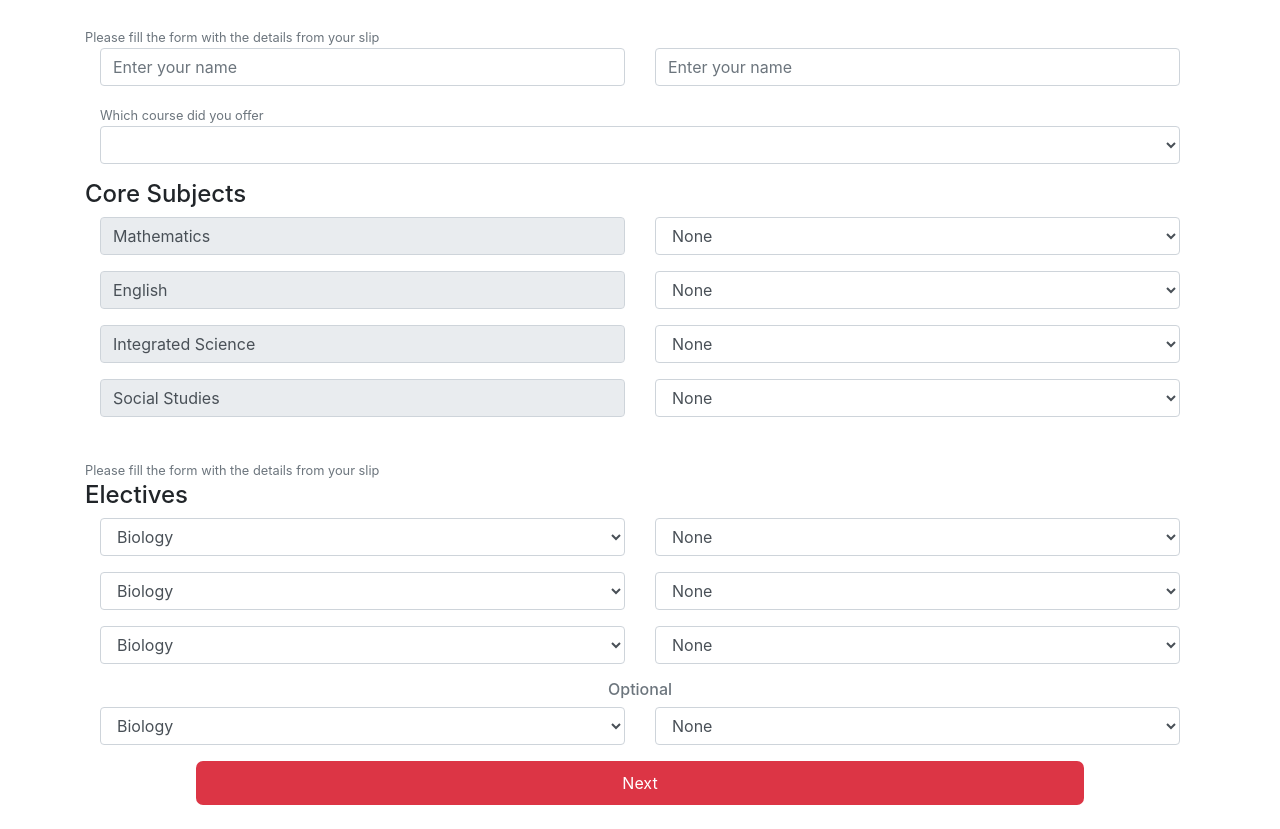
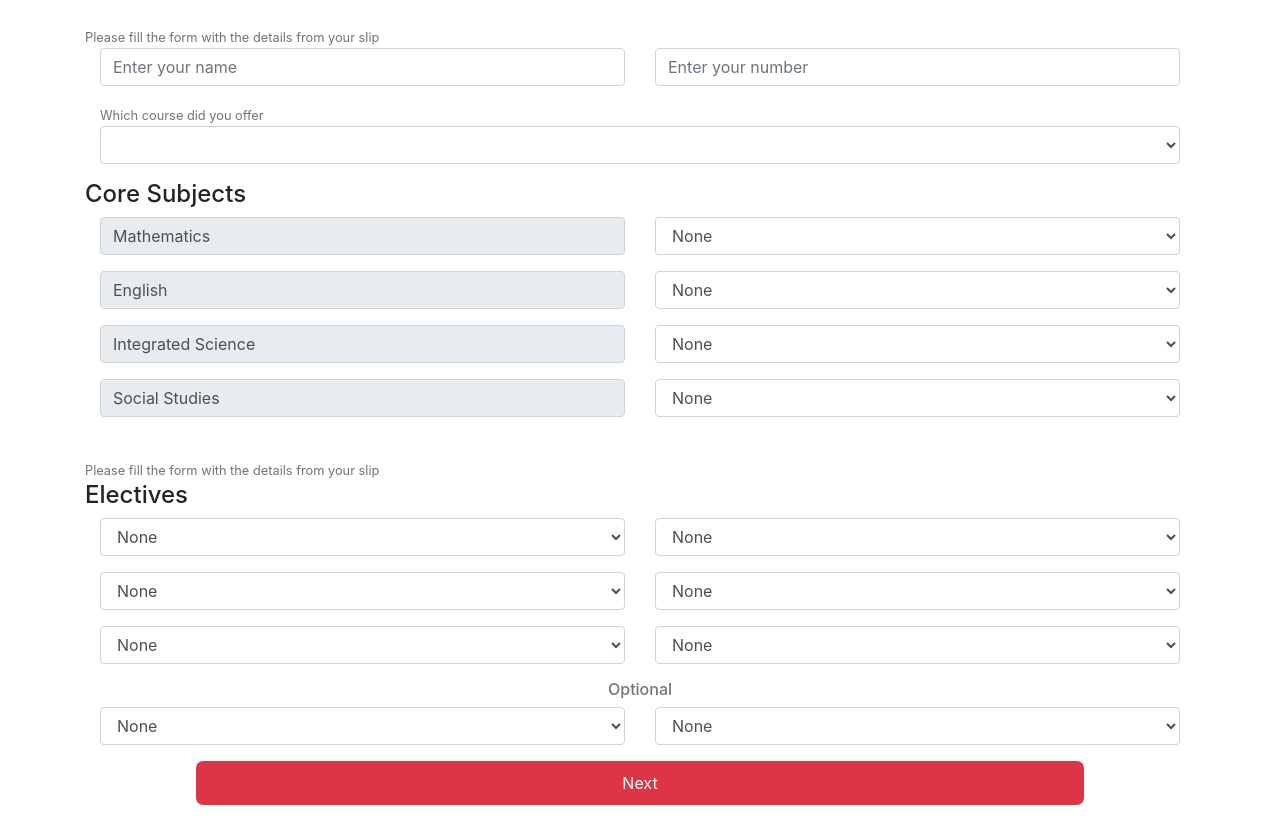
Before and after one commit to Kweku7k/eligibility, a Flask app: page / in a window 1280 px wide. Shown: the part 58-887 px from the top of the page. Run offline with Flask 2, Linux system fonts and the light colour scheme; data comes from the database, SQL or seed files in the repository; both versions use the stored data as it was after the commit; data that the repository does not hold is empty; some libraries are stand-ins or nearby versions.

Commit message:
update all

```diff
--- a/app/forms.py
+++ b/app/forms.py
@@ -26,14 +26,14 @@ class Checker(FlaskForm):
     scienceScore = SelectField('Science', choices=[(grade, grade) for grade in grades])
     socialScore = SelectField('Social', choices=[(grade, grade) for grade in grades])
 
-    el1 = SelectField('El1', choices=[(elective.name, elective.name) for elective in Electives.query.all()])
-    el1grade = SelectField('El1Grade', choices=[(grade, grade) for grade in grades])
+    el1 = SelectField('El1', validators=[DataRequired(), NoneOf(['None'],'Please fill this')], default='None', choices=[(elective.name, elective.name) for elective in Electives.query.all()])
+    el1grade = SelectField('El1Grade', validators=[DataRequired(), NoneOf(['None'],'Please fill this')], default='None', choices=[(grade, grade) for grade in grades])
 
-    el2 = SelectField('el2', choices=[(elective.name, elective.name) for elective in Electives.query.all()])
-    el2grade = SelectField('el2Grade', choices=[(grade, grade) for grade in grades])
+    el2 = SelectField('el2', validators=[DataRequired(), NoneOf(['None'],'Please fill this')], default='None', choices=[(elective.name, elective.name) for elective in Electives.query.all()])
+    el2grade = SelectField('el2Grade', validators=[DataRequired(), NoneOf(['None'],'Please fill this')], default='None', choices=[(grade, grade) for grade in grades])
 
-    el3 = SelectField('el3', choices=[(elective.name, elective.name) for elective in Electives.query.all()])
-    el3grade = SelectField('el3Grade', choices=[(grade, grade) for grade in grades])
+    el3 = SelectField('el3', validators=[DataRequired(), NoneOf(['None'],'Please fill this')], default='None', choices=[(elective.name, elective.name) for elective in Electives.query.all()])
+    el3grade = SelectField('el3Grade',validators=[DataRequired(), NoneOf(['None'],'Please fill this')], default='None', choices=[(grade, grade) for grade in grades])
 
-    el4 = SelectField('el4', choices=[(elective.name, elective.name) for elective in Electives.query.all()])
-    el4grade = SelectField('el4Grade', choices=[(grade, grade) for grade in grades])
+    el4 = SelectField('el4', default='None', choices=[(elective.name, elective.name) for elective in Electives.query.all()])
+    el4grade = SelectField('el4Grade', default=('None','F9'), choices=[(grade, grade) for grade in grades])
--- a/app/routes.py
+++ b/app/routes.py
@@ -32,6 +32,10 @@ def creditPass(el1,el2,el3,el4):
 
     print("Checking Passed Subjects")
     for i in [el1,el2,el3,el4]:
+        print("i")
+        print(i)
+        print(len(i))
+        print(type(i))
         if int(i[-1]) <= passFigure:
             passed.append(i)
             print('Elective ' + i + ' passed')
@@ -802,8 +806,11 @@ def home():
             el3grade = form.el3grade.data
             # --------------------------------
             el4 = form.el4.data
-            el4grade = form.el4grade.data
-
+            print("EL4 FORM DATA")
+            if form.el4grade.data == 'None ' or form.el4grade.data == None:
+                el4grade = 'F9'
+            else:
+                el4grade = form.el4grade.data
             # --------------------------------
             electivesArray.append(el1)
             electivesArray.append(el2)
@@ -991,8 +998,7 @@ def home():
 
         else:
             print(form.errors)
-            print("form.courseOffered.errors")
-            print(form.courseOffered.errors)
+            sendtelegram("VALIDATION ERROR" + '\n' + str(form.errors))
             flash(f'There was a problem please try again','danger')
 
 
--- a/app/templates/index.html
+++ b/app/templates/index.html
@@ -35,7 +35,7 @@
         <div class="col">
           <div class="form-group">
 
-            {{ form.number(class="form-control", placeholder="Enter your name", id="exampleInputEmail1")}}
+            {{ form.number(class="form-control", placeholder="Enter your number", id="exampleInputEmail1")}}
 
             <div class="invalid-feedback d-block">
               {% for error in form.number.errors %}
```
Also changed, not shown: app/site.db.
